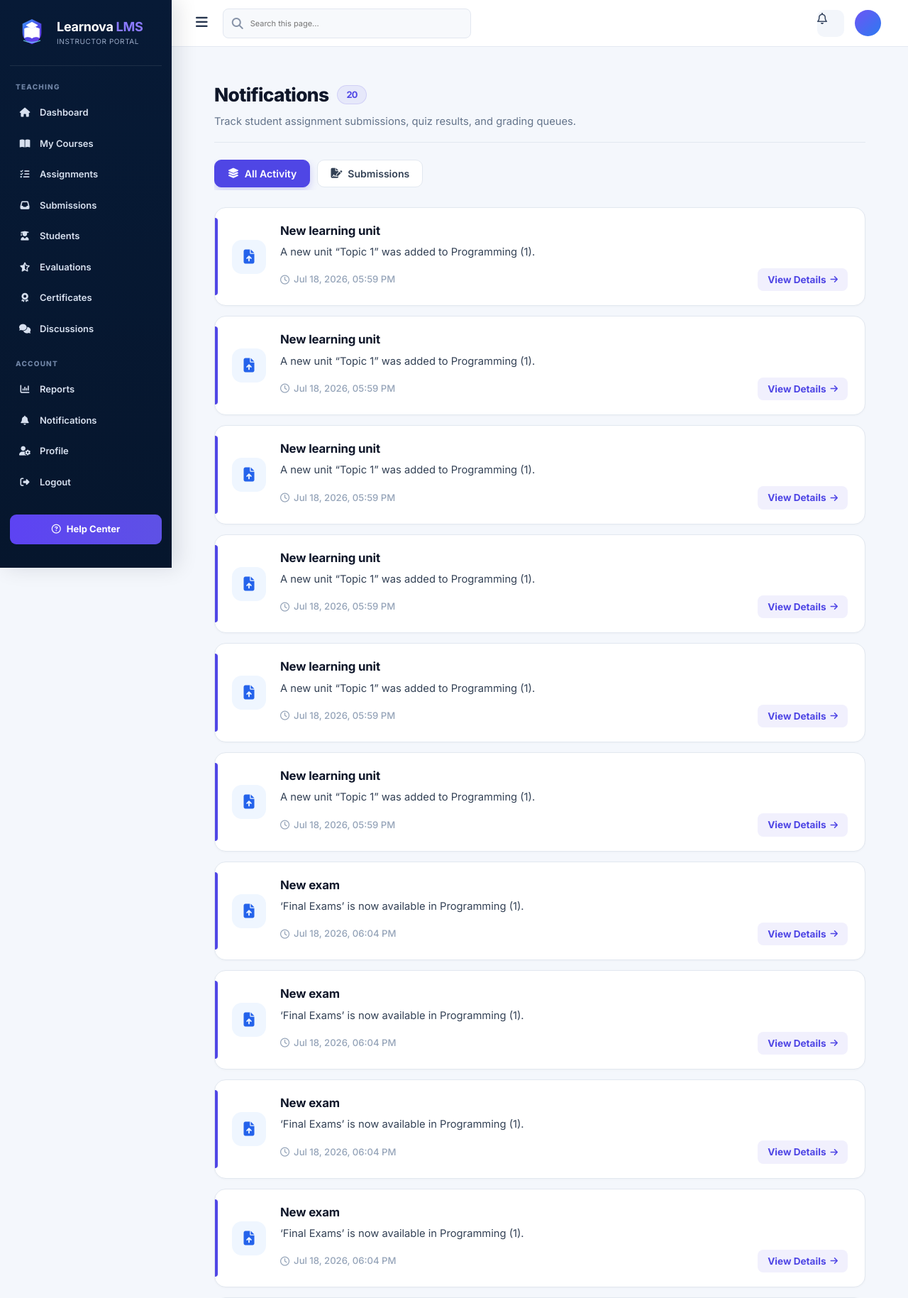
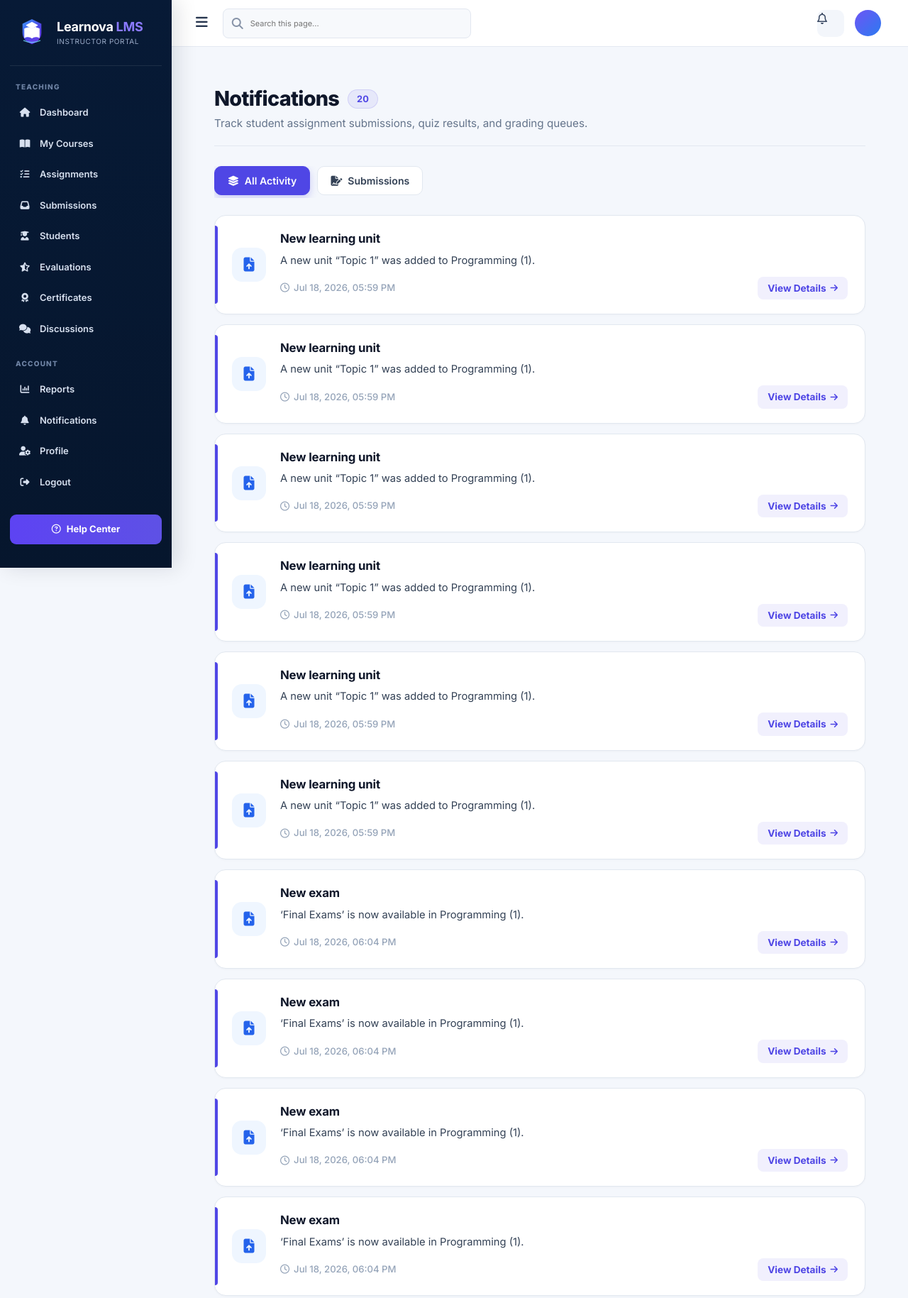
Before and after one commit to sanad-shat/Learnova-LMS-Platform, a Flask app: template ecms/app/templates/teacher/notifications.html in a window 1280 px wide. Shown: the top 1829 px of the page at 71% size. Run offline with Flask 3, Linux system fonts and the light colour scheme; the template is opened without the code that fills it: values that come from a table or form of the project are taken from there, others are empty; data comes from the database, SQL or seed files in the repository.

Commit message:
Update notifications.html

```diff
--- a/ecms/app/templates/teacher/notifications.html
+++ b/ecms/app/templates/teacher/notifications.html
@@ -28,31 +28,41 @@
   .notifs-page-shell {
     width: 100% !important;
     max-width: 100% !important;
-    padding: 24px 32px 60px !important;
+    padding: 32px 32px 60px !important;
     box-sizing: border-box;
   }
 
-  /* Header Section */
+  /* Header Section مع مسافة آمنة تمنع أي تداخل */
   .notifs-header-row {
     display: flex;
     justify-content: space-between;
-    align-items: center;
+    align-items: flex-start;
     flex-wrap: wrap;
     gap: 16px;
-    margin-bottom: 24px;
-    padding-bottom: 18px;
+    margin-bottom: 28px;
+    padding-bottom: 20px;
     border-bottom: 1px solid var(--slate-200);
   }
 
+  .notifs-title-group {
+    display: flex;
+    flex-direction: column;
+    gap: 6px;
+  }
+
+  .notifs-title-line {
+    display: flex;
+    align-items: center;
+    gap: 12px;
+  }
+
   .notifs-title-group h1 {
-    font-size: 1.65rem;
+    font-size: 1.8rem;
     font-weight: 800;
     color: var(--slate-900);
     letter-spacing: -0.025em;
-    margin: 0 0 6px;
-    display: flex;
-    align-items: center;
-    gap: 12px;
+    margin: 0;
+    line-height: 1.2;
   }
 
   .notifs-count-pill {
@@ -66,7 +76,7 @@
   }
 
   .notifs-subtitle {
-    font-size: 0.92rem;
+    font-size: 0.95rem;
     color: var(--slate-500);
     margin: 0;
   }
@@ -87,7 +97,7 @@
     font-size: 0.88rem;
     font-weight: 600;
     color: var(--slate-700);
-    padding: 8px 18px;
+    padding: 9px 18px;
     border-radius: 10px;
     cursor: pointer;
     transition: all 0.2s cubic-bezier(0.16, 1, 0.3, 1);
@@ -263,7 +273,7 @@
   /* Responsive for Tablets & Mobile */
   @media (max-width: 900px) {
     .notifs-page-shell {
-      padding: 18px 16px 40px !important;
+      padding: 20px 16px 40px !important;
     }
   }
 
@@ -293,10 +303,10 @@
 <div class="notifs-page-shell">
   <div class="notifs-header-row">
     <div class="notifs-title-group">
-      <h1>
-        Notifications
+      <div class="notifs-title-line">
+        <h1>Notifications</h1>
         <span class="notifs-count-pill">{{ notifications|length if notifications else 0 }}</span>
-      </h1>
+      </div>
       <p class="notifs-subtitle">Track student assignment submissions, quiz results, and grading queues.</p>
     </div>
   </div>
```
